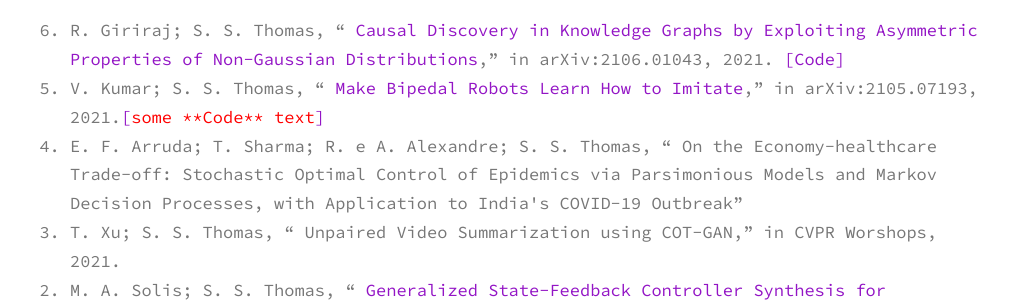
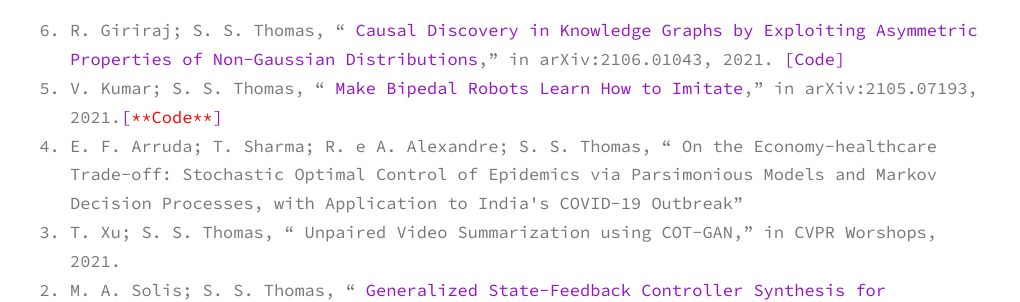
Before and after one commit to sinnuthomas/sinnuthomas.github.io, a Jekyll site: the page built from publications.md, in a window 1280 px wide and 900 px high. Shown: the part 231-533 px from the top of the window, without its empty margins (130-1150 px from the left). Built offline with Jekyll 4.4.1, drawn with Linux system fonts in a browser that asks for light colours.

Commit message:
Update publications.md

```diff
--- a/publications.md
+++ b/publications.md
@@ -7,7 +7,7 @@
 * **2021**
 <ol reversed>
   <li>R. Giriraj; S. S. Thomas, “ <a href="https://arxiv.org/abs/2106.01043">Causal Discovery in Knowledge Graphs by Exploiting Asymmetric Properties of Non-Gaussian Distributions</a>,” in arXiv:2106.01043, 2021. <a href="https://www.github.com/rohangiriraj/CausalKG">[Code]</a></li>
-  <li>V. Kumar; S. S. Thomas, “ <a href="https://arxiv.org/abs/2105.07193">Make Bipedal Robots Learn How to Imitate</a>,” in arXiv:2105.07193, 2021.<a href="https://github.com/8-vishal/Imitation-Learning-in-bipedal-robots">[<span style="color:red">some **Code** text</span>]</a> </li>
+  <li>V. Kumar; S. S. Thomas, “ <a href="https://arxiv.org/abs/2105.07193">Make Bipedal Robots Learn How to Imitate</a>,” in arXiv:2105.07193, 2021.<a href="https://github.com/8-vishal/Imitation-Learning-in-bipedal-robots">[<span style="color:red">**Code**</span>]</a> </li>
   <li>E. F. Arruda; T. Sharma; R. e A. Alexandre; S. S. Thomas, “ On the Economy-healthcare Trade-off: Stochastic Optimal Control of Epidemics via Parsimonious Models and Markov Decision Processes, with Application to India's COVID-19 Outbreak” </li>
   <li>T. Xu; S. S. Thomas, “ Unpaired Video Summarization using COT-GAN,” in CVPR Worshops, 2021. </li>
   <li>M. A. Solis; S. S. Thomas, “ <a href="https://arxiv.org/abs/2103.17158">Generalized State-Feedback Controller Synthesis for Underactuated Systems through Bayesian Optimization</a>,” in arXiv:2103.17158, 2021. <a href="https://github.com/miguel-a-solis/Solis-Thomas2021">[Code]</a></li>
```
